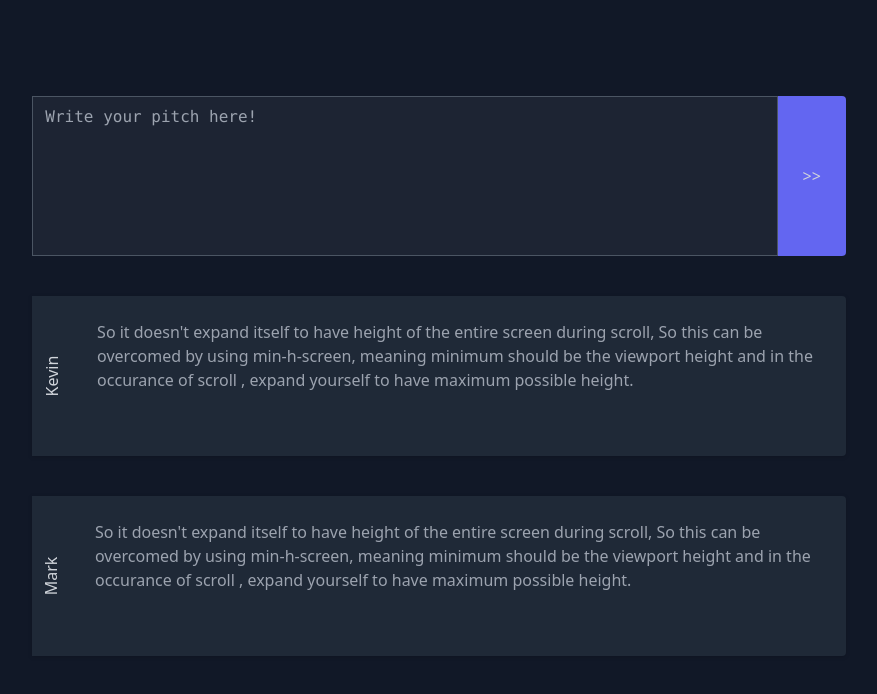
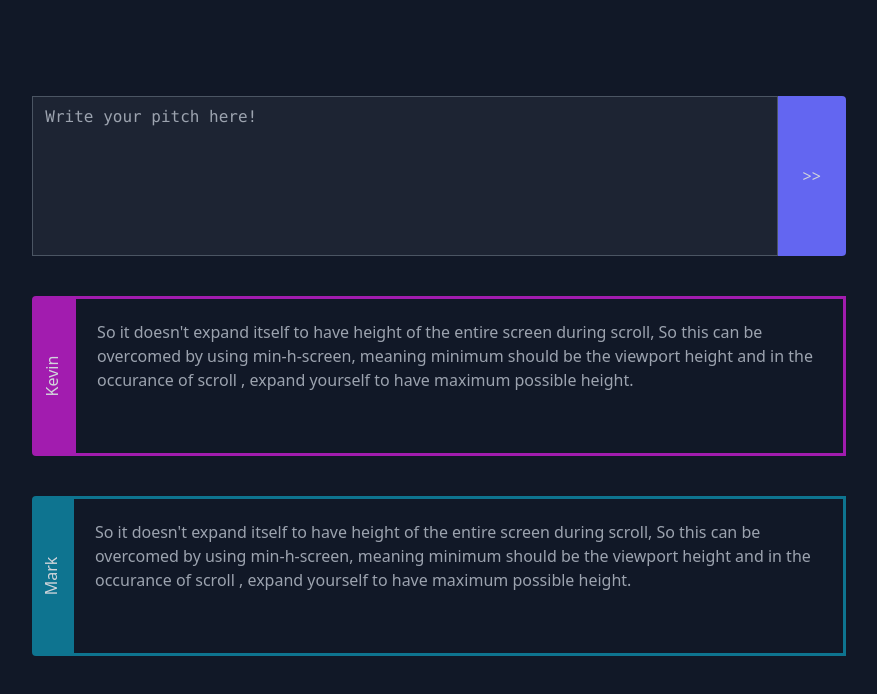
Before and after one commit to yuvaraj-06/sharkbite-fe, a Svelte app: page / in a window 1280 px wide. Shown: the top 694 px of the page, without its empty margins (201-1078 px from the left). Built offline with nearby package versions, Linux system fonts and the light colour scheme.

Commit message:
Add Sentinel component to preserve tailwind type color naming dynamically

```diff
--- a/src/App.svelte
+++ b/src/App.svelte
@@ -1,7 +1,9 @@
 <script>
   import MainPage from "./MainPage.svelte";
+  import SentinelComponent from "./SentinelComponent.svelte";
 </script>
 
+<SentinelComponent />
 <div class="bg-gray-900 min-h-screen ">
   <MainPage />
 </div>
--- a/src/ResponseArea.svelte
+++ b/src/ResponseArea.svelte
@@ -16,7 +16,7 @@
     bgColor = "bg-" + bgColor;
 </script>
 
-<div class="flex flex-row h-40 bg-gray-800 rounded-r drop-shadow">
+<div class="flex flex-row h-40 rounded-r">
     <NameSlip name={speaker} {bgColor} />
     <TextOutput {content} {ringColor} />
 </div>
--- /dev/null
+++ b/src/SentinelComponent.svelte
@@ -0,0 +1,4 @@
+<div
+    class="hidden bg-emerald-700 bg-cyan-700 bg-fuchsia-700 bg-rose-700 ring-emerald-700 ring-cyan-700 ring-fuchsia-700 ring-rose-700"
+    id="sentinel"
+/>
--- a/src/TextOutput.svelte
+++ b/src/TextOutput.svelte
@@ -3,7 +3,7 @@
     export let ringColor;
 </script>
 
-<div class="p-6">
+<div class="p-6 ring ring-inset {ringColor}">
     <p>
         {content}
     </p>
```
